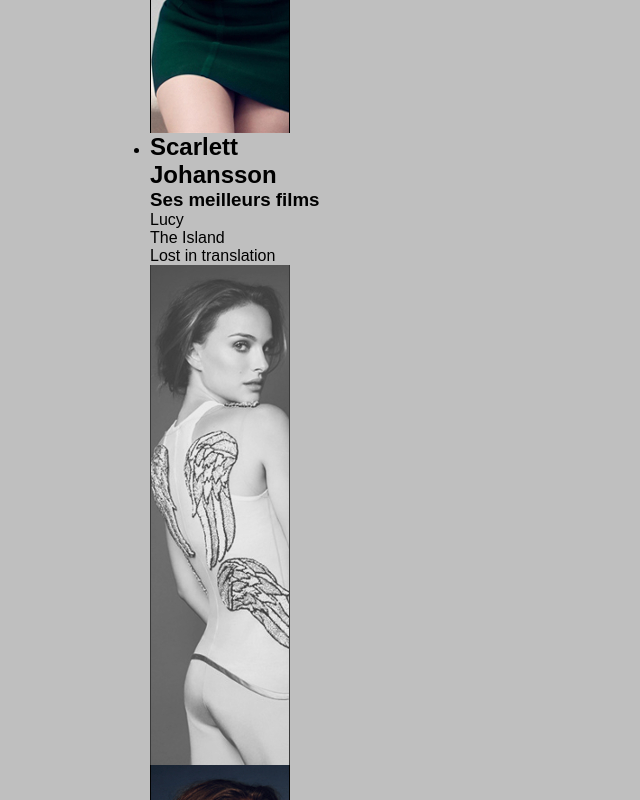
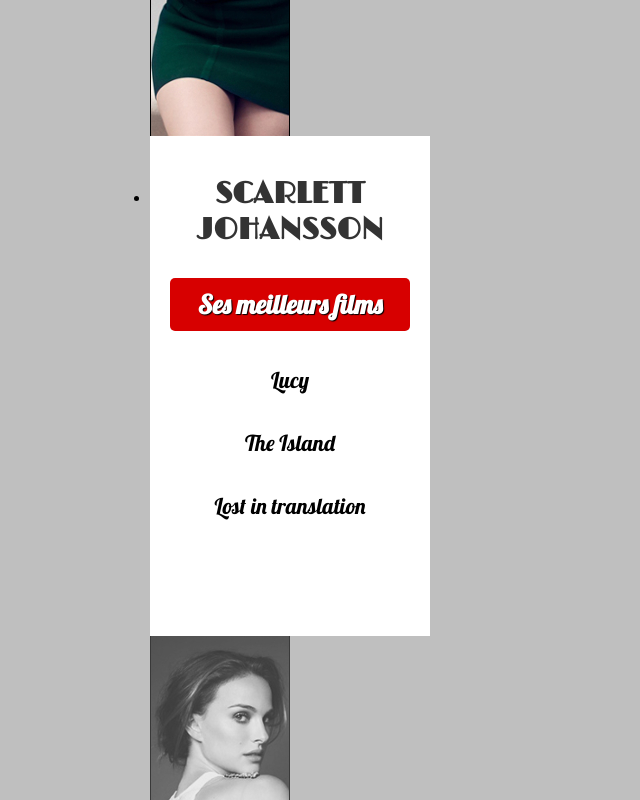
Before and after one commit to garoloup/JQProject, a plain HTML site: page index.html in a window 1280 px wide. Shown: the part 1120-1920 px from the top of the page, without its empty margins (0-640 px from the left). Drawn offline with nearby package versions, Linux system fonts and the light colour scheme.

Commit message:
add google fonts

```diff
--- a/index.html
+++ b/index.html
@@ -3,6 +3,10 @@
     <head>
         <title>Top 5 des meilleurs actrices</title>
         <link rel="stylesheet" type="text/css" href="style.css">
+        <link rel="preconnect" href="https://fonts.gstatic.com">
+<link href="https://fonts.googleapis.com/css2?family=Limelight&display=swap" rel="stylesheet">
+        <link rel="preconnect" href="https://fonts.gstatic.com">
+<link href="https://fonts.googleapis.com/css2?family=Lobster&display=swap" rel="stylesheet">
         <script src="script.js"></script>
     </head>
     <body>
@@ -15,9 +19,8 @@
                     <div id="part1" class="image">
                         <div class="bw"></div>
                         <div class="color"></div>
-                        <div class="desc"></div>
                     </div>
-                    <div>
+                    <div class="desc">
                         <h2>Scarlett<br>Johansson</h2>
                         <h3>Ses meilleurs films</h3>
                         <p>Lucy</p>
@@ -29,9 +32,8 @@
                     <div id="part2" class="image">
                         <div class="bw"></div>
                         <div class="color"></div>
-                        <div class="desc"></div>
                     </div>
-                    <div>
+                    <div class="desc">
                         <h2>Natalie<br>Portman</h2>
                         <h3>Ses meilleurs films</h3>
                         <p>Black Swan</p>
@@ -43,9 +45,8 @@
                     <div id="part3" class="image">
                         <div class="bw"></div>
                         <div class="color"></div>
-                        <div class="desc"></div>
                     </div>
-                    <div>
+                    <div class="desc">
                         <h2>Jessica<br>Alba</h2>
                         <h3>Ses meilleurs films</h3>
                         <p>Awake</p>
@@ -57,9 +58,8 @@
                     <div id="part4" class="image">
                         <div class="bw"></div>
                         <div class="color"></div>
-                        <div class="desc"></div>
                     </div>
-                    <div>
+                    <div class="desc">
                         <h2>Rachel<br>McAdams</h2>
                         <h3>Ses meilleurs films</h3>
                         <p>The Notebook</p>
@@ -71,9 +71,8 @@
                     <div id="part5" class="image">
                         <div class="bw"></div>
                         <div class="color"></div>
-                        <div class="desc"></div>
                     </div>
-                    <div>
+                    <div class="desc">
                         <h2>Marion<br>Cotillard</h2>
                         <h3>Ses meilleurs films</h3>
                         <p>Jeux d'enfants</p>
--- a/style.css
+++ b/style.css
@@ -22,6 +22,7 @@ header h1 {
     color: #fff;
     text-transform: uppercase;
     text-shadow: 2px 2px 2px #000;
+    font-family: 'Limelight', cursive, sans-serif;
 }
 
 
@@ -69,3 +70,39 @@ header h1 {
 #part5 div {
     background-position: -560px 0px;
 }
+
+.desc {
+    width: 240px;
+    height: 460px;
+    padding: 20px;
+    background: #fff;
+}
+
+.desc h2 {
+    padding-top: 20px;
+    font-size: 30px;
+    text-align: center;
+    color: #333;
+    text-transform: uppercase;
+    font-family: 'Limelight', cursive, sans-serif;
+}
+
+.desc h3 {
+    margin-top: 30px;
+    padding: 10px;
+    font-size: 26px;
+    background: #d70000;
+    color: #fff;
+    text-align: center;
+    text-shadow: 1px 1px 1px #000;
+    border-radius: 5px;
+    font-family: Lobster, sans-serif;
+}
+
+.desc p {
+    padding-top: 35px;
+    font-size: 22px;
+    color: #000;
+    text-align: center;
+    font-family: Lobster, sans-serif;
+}
```
